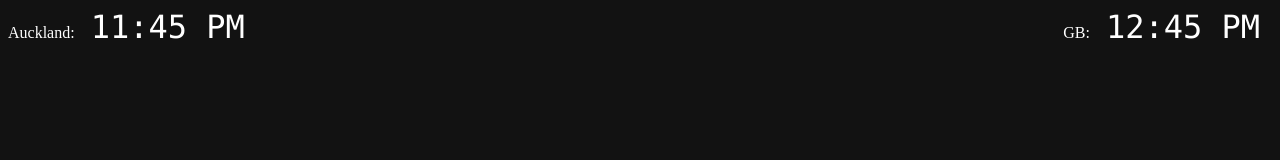
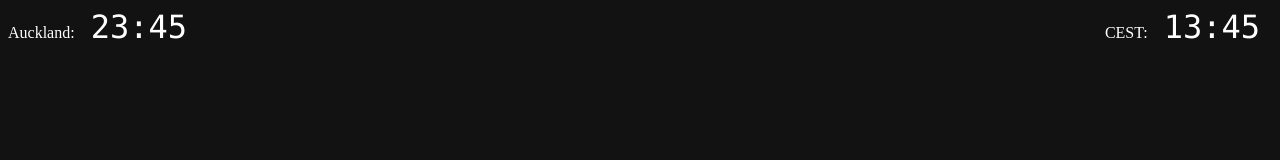
Before and after one commit to xbjfk/xbjfk.github.io, a plain HTML site: page index.html in a window 1280 px wide. Drawn offline with Linux system fonts and the light colour scheme.

Commit message:
update to cest

```diff
--- a/index.html
+++ b/index.html
@@ -74,12 +74,12 @@
 			settings</button>
 	</div>
 	<div>
-		GB:
+		CEST:
 		<p id="berkeley" class="clock"></p>
 	</div>
 	<script>
 		let settings = {
-			hr24: false,
+			hr24: true,
 			light: false,
 			showDate: false,
 			showSeconds: false
@@ -118,12 +118,12 @@
 			const seconds = settings.showSeconds ? {second: '2-digit'} : {}
 			let auckland = date.toLocaleString(settings.hr24 ? 'en-GB' : 'en-US', {timeZone: 'Pacific/Auckland', hour: '2-digit', minute: '2-digit', ...seconds});
 			let berkeley = date.toLocaleString(settings.hr24 ? 'en-GB' : 'en-US', {timeZone: 'US/Pacific', hour: '2-digit', minute: '2-digit', ...seconds});
-			let gb = date.toLocaleString(settings.hr24 ? 'en-GB' : 'en-US', {timeZone: 'Europe/London', hour: '2-digit', minute: '2-digit', ...seconds});
+			let gb = date.toLocaleString(settings.hr24 ? 'en-GB' : 'en-US', {timeZone: 'Europe/Berlin', hour: '2-digit', minute: '2-digit', ...seconds});
 
 			if (settings.showDate) {
 				const aucklandDate = date.toLocaleDateString(undefined, {timeZone: 'Pacific/Auckland', weekday: 'short', month: 'short', day: 'numeric'})
 				const berkeleyDate = date.toLocaleDateString(undefined, {timeZone: 'US/Pacific', weekday: 'short', month: 'short', day: 'numeric'})
-				const gbDate = date.toLocaleDateString(undefined, {timeZone: 'Europe/London', weekday: 'short', month: 'short', day: 'numeric'})
+				const gbDate = date.toLocaleDateString(undefined, {timeZone: 'Europe/Berlin', weekday: 'short', month: 'short', day: 'numeric'})
 
 				auckland = `${auckland}<span class="date">${aucklandDate}</span>`
 				berkeley = `${berkeley}<span class="date">${berkeleyDate}</span>`
```
